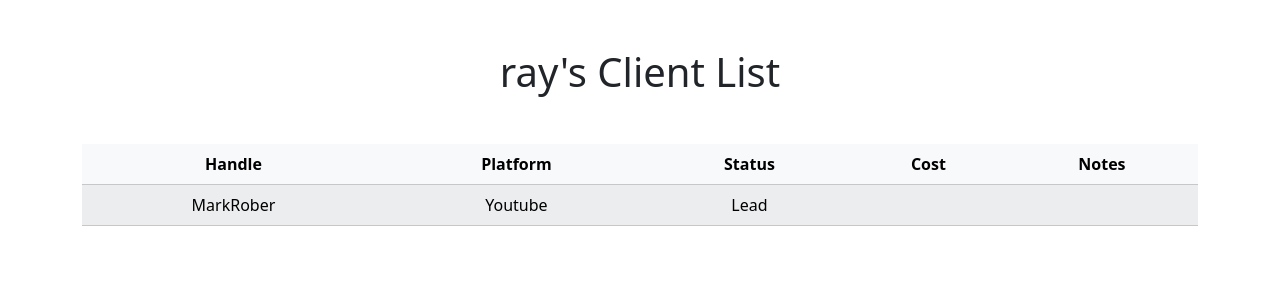
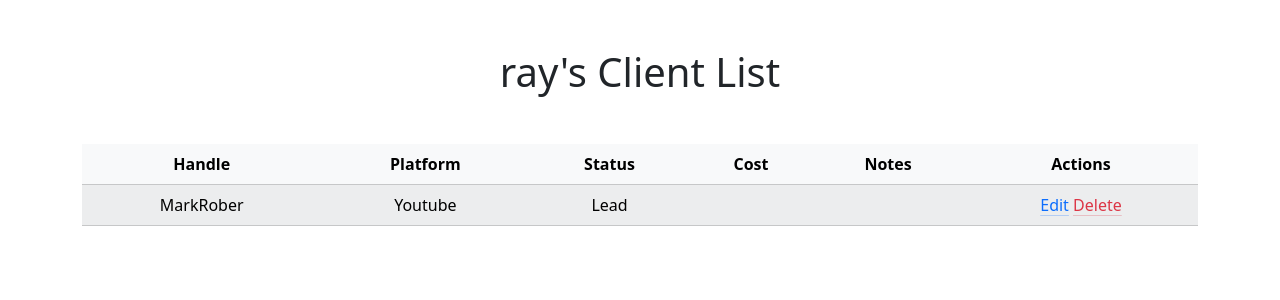
Before and after one commit to raymond-v/client-crm, a Flask app: page / in a window 1280 px wide. Shown: the part 64-364 px from the top of the page. Run offline with Flask 3, Linux system fonts and the light colour scheme; a user stored in the database is signed in; data comes from the database, SQL or seed files in the repository; some libraries are stand-ins or nearby versions.

Commit message:
New links

```diff
--- a/templates/index.html
+++ b/templates/index.html
@@ -14,6 +14,7 @@
                 <th>Status</th>
                 <th>Cost</th>
                 <th>Notes</th>
+                <th>Actions</th>
             </tr>
         </thead>
         <tbody>
@@ -24,6 +25,10 @@
                 <td>{{ column[2] }}</td>
                 <td>{{ column[3] }}</td>
                 <td>{{ column[4] }}</td>
+                <td>
+                    <a href="/edit" class="link-primary link-offset-2 link-underline-opacity-25 link-underline-opacity-100-hover">Edit</a>
+                    <a href="/delete" class="link-danger link-offset-2 link-underline-opacity-25 link-underline-opacity-100-hover">Delete</a>
+                </td>
             </tr>
             {% endfor %}
         </tbody>
```
